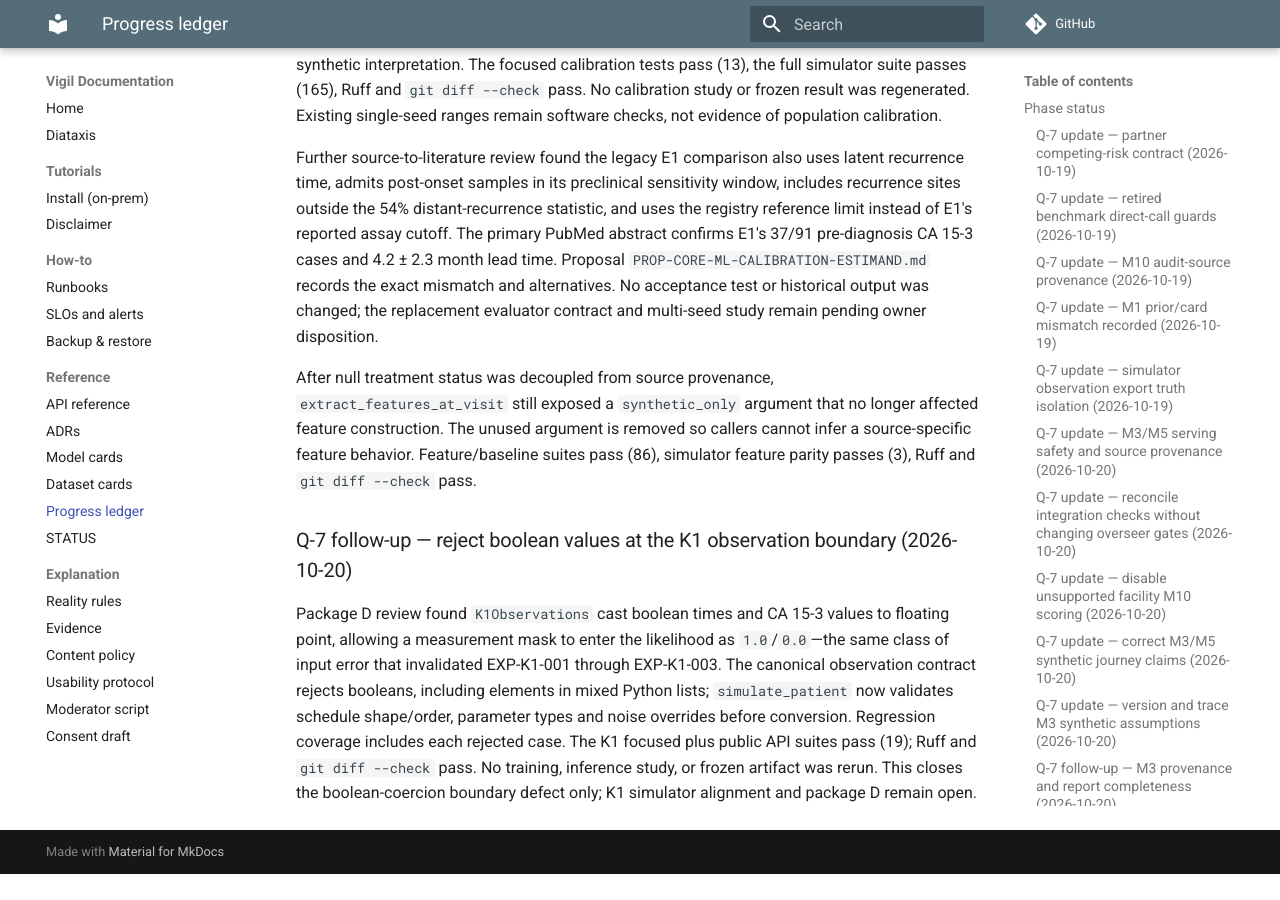
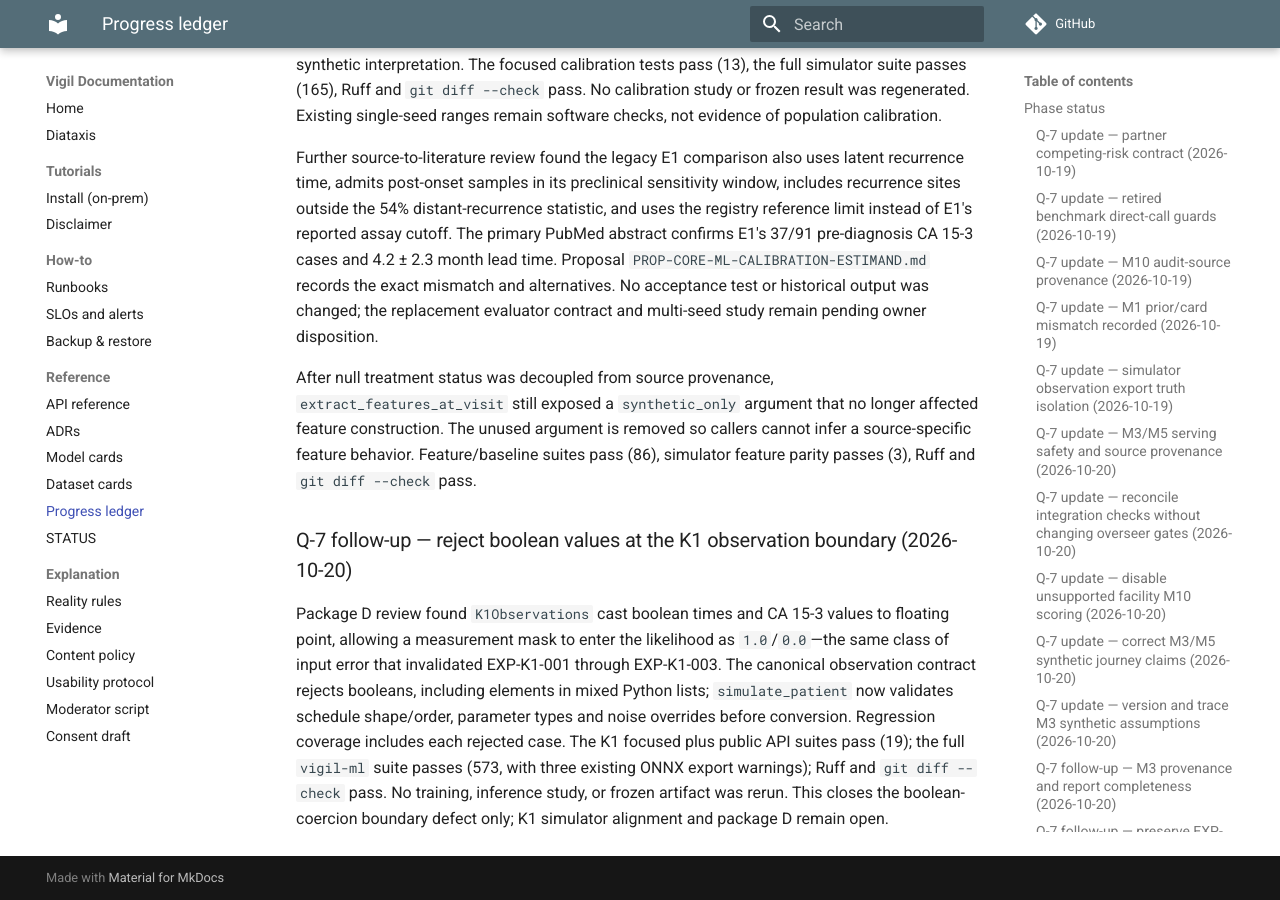
Before and after one commit to gasthecreator/vigil, an MkDocs documentation site: the page built from docs/PROGRESS.md, in a window 1280 px wide and 900 px high, scrolled down 47045 px. Built offline with MkDocs 1.6.1 and Material for MkDocs 9.7.7, drawn with Linux system fonts in a browser that asks for light colours; comment, search, counter and statistics services are not loaded; before the commit the page ends 47919 px from its top, so only the background shows below that.

Commit message:
docs(ml): record full K1 regression suite

```diff
--- a/docs/PROGRESS.md
+++ b/docs/PROGRESS.md
@@ -446,4 +446,4 @@ After null treatment status was decoupled from source provenance, `extract_featu
 
 ### Q-7 follow-up — reject boolean values at the K1 observation boundary (2026-10-20)
 
-Package D review found `K1Observations` cast boolean times and CA 15-3 values to floating point, allowing a measurement mask to enter the likelihood as `1.0`/`0.0`—the same class of input error that invalidated EXP-K1-001 through EXP-K1-003. The canonical observation contract rejects booleans, including elements in mixed Python lists; `simulate_patient` now validates schedule shape/order, parameter types and noise overrides before conversion. Regression coverage includes each rejected case. The K1 focused plus public API suites pass (19); Ruff and `git diff --check` pass. No training, inference study, or frozen artifact was rerun. This closes the boolean-coercion boundary defect only; K1 simulator alignment and package D remain open.
+Package D review found `K1Observations` cast boolean times and CA 15-3 values to floating point, allowing a measurement mask to enter the likelihood as `1.0`/`0.0`—the same class of input error that invalidated EXP-K1-001 through EXP-K1-003. The canonical observation contract rejects booleans, including elements in mixed Python lists; `simulate_patient` now validates schedule shape/order, parameter types and noise overrides before conversion. Regression coverage includes each rejected case. The K1 focused plus public API suites pass (19); the full `vigil-ml` suite passes (573, with three existing ONNX export warnings); Ruff and `git diff --check` pass. No training, inference study, or frozen artifact was rerun. This closes the boolean-coercion boundary defect only; K1 simulator alignment and package D remain open.
```
